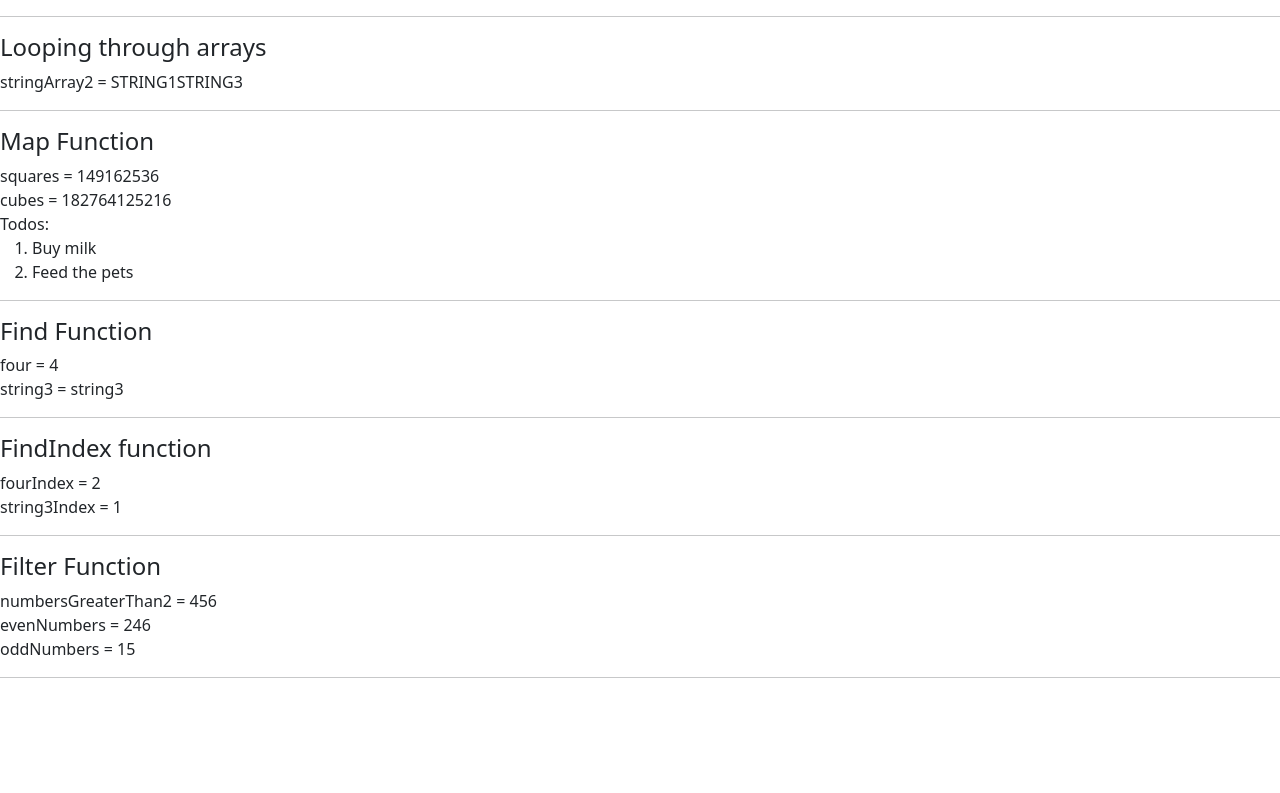
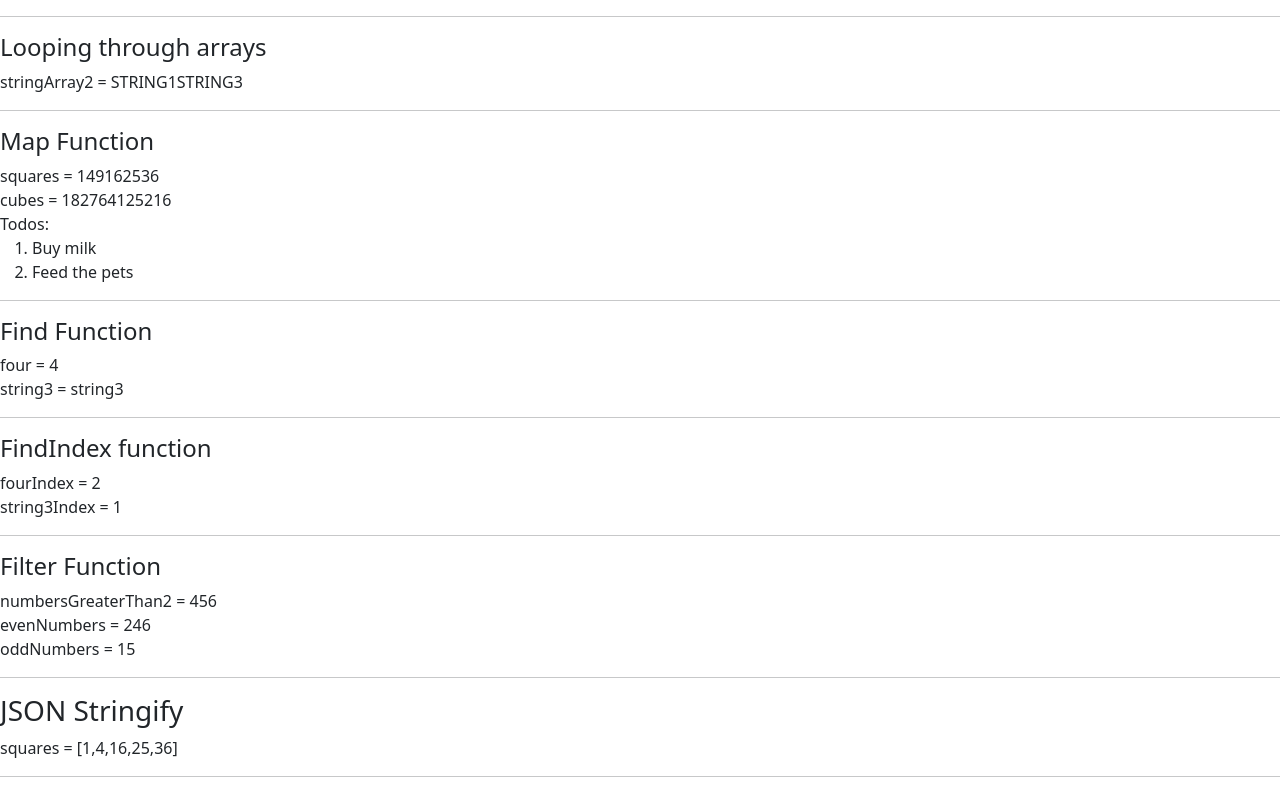
Before and after one commit to xilu56/kambaz-react-web-app-cs5610-sm25, a React app: page /#/Labs/Lab3 in a window 1280 px wide. Shown: the part 2163-2956 px from the top of the page. Before the commit the page ends 2857 px from the top, so only its background shows below. Built offline with nearby package versions, Linux system fonts and the light colour scheme; the HTML template or start-up script is replaced by a standard one.

Commit message:
JavaScript Object Notation (JSON)

```diff
--- /dev/null
+++ b/src/Labs/Lab3/JsonStringify.tsx
@@ -0,0 +1,9 @@
+export default function JsonStringify() {
+  const squares = [1, 4, 16, 25, 36];
+  return (
+    <div className="wd-json-stringify">
+      <h3>JSON Stringify</h3>
+      squares = {JSON.stringify(squares)}
+      <hr />
+    </div>
+);}
--- a/src/Labs/Lab3/index.tsx
+++ b/src/Labs/Lab3/index.tsx
@@ -17,6 +17,7 @@ import MapFunction from "./MapFunction";
 import FindFunction from "./FindFunction";
 import FindIndex from "./FindIndex";
 import FilterFunction from "./FilterFunction";
+import JsonStringify from "./JsonStringify";
 
 export default function Lab3() {
   return (
@@ -41,6 +42,7 @@ export default function Lab3() {
       <FindFunction/>
       <FindIndex/>
       <FilterFunction/>
+      <JsonStringify/>
     </div>
   );
 }
```
